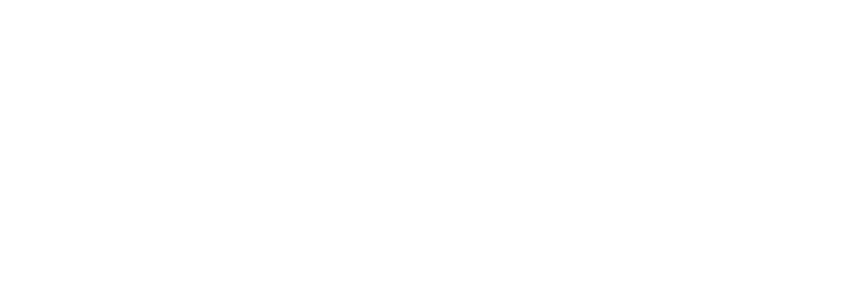
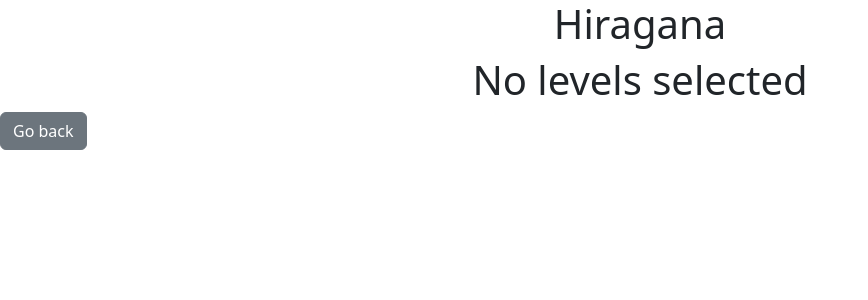
Before and after one commit to dyikwong/kakuji, a React (Vite) app: page /kakuji/hiragana in a window 1280 px wide. Before the commit this address had no page. Shown: the top 300 px of the page, without its empty margins (0-868 px from the left). Built offline with nearby package versions, Linux system fonts and the light colour scheme.

Commit message:
Create framework pages for katakana and hiragana pages with links. Return text and back button if the second step quiz page is directly navigated to

```diff
--- a/src/App.jsx
+++ b/src/App.jsx
@@ -1,5 +1,7 @@
 import { useState } from 'react'
 import Kanji from './Kanji'
+import Hiragana from './Hiragana'
+import Katakana from './Katakana'
 import Start from './components/Start';
 import { BrowserRouter, Routes, Route } from 'react-router-dom';
 
@@ -9,6 +11,8 @@
       <Routes>
         <Route path="/kakuji" element={<Start />} />
         <Route path="/kakuji/kanji" element={<Kanji />} />
+        <Route path="/kakuji/hiragana" element={<Hiragana />} />
+        <Route path="/kakuji/katakana" element={<Katakana />} />
       </Routes>
 
     </BrowserRouter>
--- /dev/null
+++ b/src/Hiragana.jsx
@@ -0,0 +1,16 @@
+import React from 'react'
+import Quiz from './components/Quiz'
+import { useLocation } from 'react-router-dom';
+
+function Hiragana() {
+	const location = useLocation();
+	const { time, checked } = location.state || {};
+	return (
+		<div>
+			<h1 style={{ textAlign: "center" }}>Hiragana</h1>
+			<Quiz time={time} content={checked} />
+		</div>
+	);
+}
+
+export default Hiragana;
--- /dev/null
+++ b/src/Katakana.jsx
@@ -0,0 +1,16 @@
+import React from 'react'
+import Quiz from './components/Quiz'
+import { useLocation } from 'react-router-dom';
+
+function Katakana() {
+	const location = useLocation();
+	const { time, checked } = location.state || {};
+	return (
+		<div>
+			<h1 style={{ textAlign: "center" }}>Katakana</h1>
+			<Quiz time={time} content={checked} />
+		</div>
+	);
+}
+
+export default Katakana;
--- a/src/components/Quiz.jsx
+++ b/src/components/Quiz.jsx
@@ -18,6 +18,17 @@
 	var quizList = [];
 	var quizListNames = [];
 	var usedIndexes = {};
+
+	if (checkedList == null) {
+		return (
+			<div>
+				<h1 style={{ textAlign: "center" }}>No levels selected</h1>
+				<Link to="../">
+					<button className="btn btn-secondary">Go back</button>
+				</Link>
+			</div>
+		)
+	}
 
 	// Generate the quiz list based on the checked checkboxes from the Start component
 	for (let i = 0; i < checkedList.length; i++) {
--- a/src/components/Start.jsx
+++ b/src/components/Start.jsx
@@ -66,7 +66,7 @@
 	return (
 		<div className="start-container">
 			<div className="inside-start-container">
-				<h1>Options</h1>
+				<h1>Kanji Options</h1>
 				<div>
 					<h3>Select JLPT Levels:</h3>
 					{checkBoxes.map((box) => (
```
